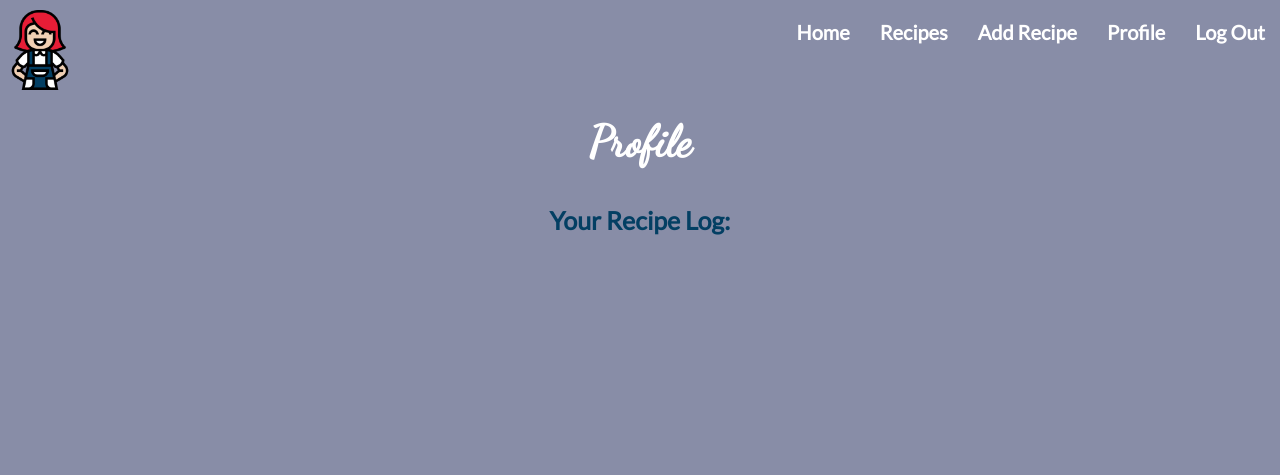
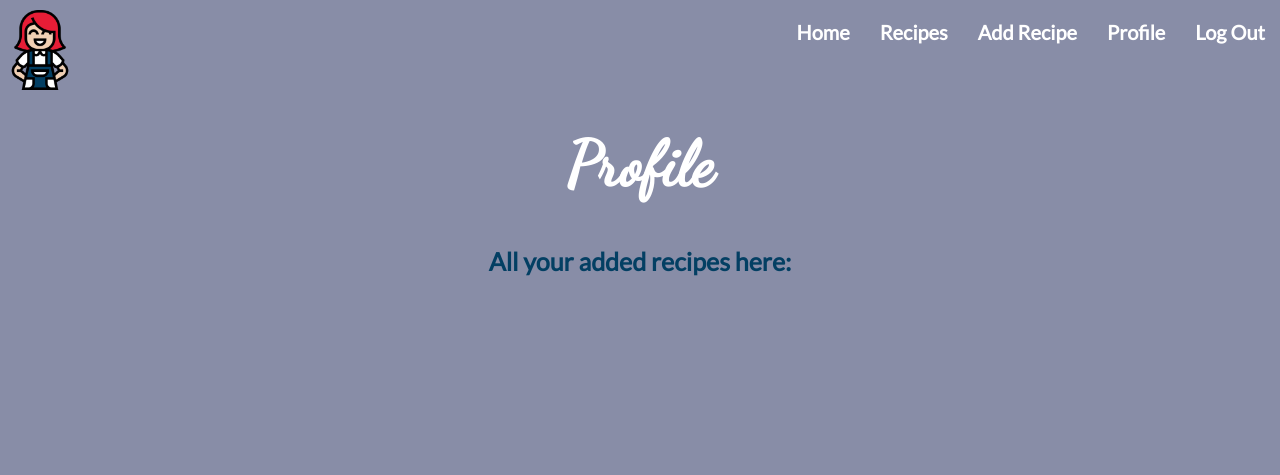
Before and after one commit to PaulFrankling/recip_me, a Flask app: page /profile/1 in a window 1280 px wide. Shown: the top 475 px of the page. Run offline with Flask 2, Linux system fonts and the light colour scheme; the visitor is signed in with stand-in values (Sample User, id 1); a database or web service that is not in the repository returns one stand-in record (values such as "Sample title"); some libraries are stand-ins or nearby versions.

Commit message:
Added credits on CSS and README.md

```diff
--- a/app.py
+++ b/app.py
@@ -155,7 +155,7 @@ def profile(username):
         {"username": session["user"]})["username"]
 
     if session["user"]:
-        recipes = mongo.db.recipes.find()
+        recipes = list(mongo.db.recipes.find().sort("recipe_name", 1))
         return render_template("profile.html", username=username, recipes=recipes)
 
     return render_template(url_for("login"))
--- a/static/css/style.css
+++ b/static/css/style.css
@@ -155,7 +155,10 @@ nav i {
     color: #FFFFFF;
 }
 
+
 /* Changes colour of input field when selected for input */
+/* Credit: https://stackoverflow.com/questions/37127123/change-color-of-underline-input-and-label-in-materialize-css-framework/37127156)
+    - helped change colour of input fields when they were selected for interaction. */
 .input-field input[type=text]:focus + label {
     color: #FFFFFF !important;
 }
@@ -218,6 +221,8 @@ nav i {
 }
 
 /* Image card */
+/* Credit: https://stackoverflow.com/questions/19414856/how-can-i-make-all-images-of-different-height-and-width-the-same-via-css
+    - helped me with setting my images up on their respective cards. */
 .food-image {
     float: left;
     width:  350px;
@@ -382,8 +387,14 @@ ol, ul {
     color: #E71D36;
 }
 
-.profile-sub {
+/* Profile page paragraphs */
+.profile-p {
     font-size: 25px;
     font-weight: 700;
     color: #033F63;
 }
+
+/* Add recipe button on the profile page */
+#add-recipe-btn {
+    background-color: #E71D36;
+}
--- a/templates/profile.html
+++ b/templates/profile.html
@@ -6,11 +6,11 @@
     <div class="container">
         <div class="row">
             <div class="col s12 center-align">
-                <h3 class="page-title">Profile</h3>
+                <h1 class="page-title">Profile</h1>
             </div>
         <div class="row">
             <div class="col s12 center-align">
-                <h4 class="profile-sub">Your Recipe Log:</h4>
+                <h4 class="profile-p">All your added recipes here:</h4>
                 </div>
             </div>
         </div>
@@ -35,10 +35,10 @@
                         </div>
                     </div>
                 </div>
-                {% endif %}
-                {% endfor %}
-            </div>
+            {% endif %}
+            {% endfor %}
         </div>
+    </div>
 
 </main>
 
```
Also changed, not shown: README.md.
